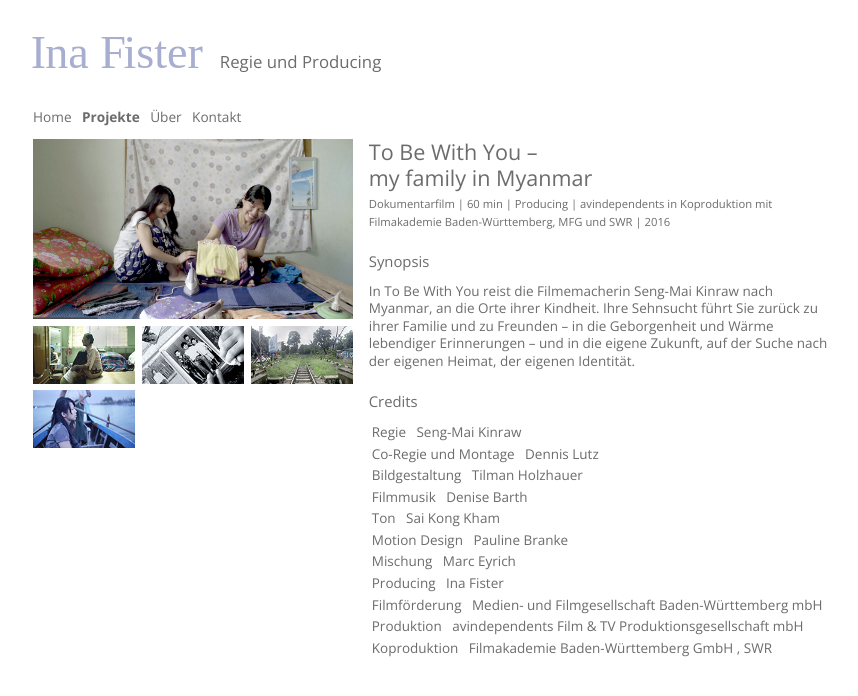
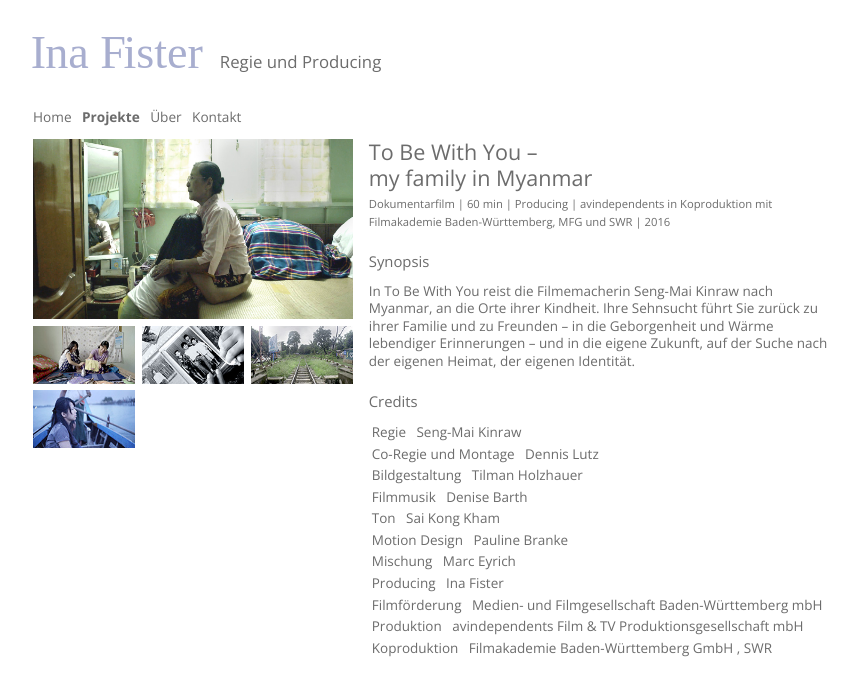
Before and after one commit to fisterfilms/fisterfilms.de, a Jekyll site: the page built from _projekte/to-be-with-you.md, in a window 1280 px wide. Shown: the top 696 px of the page, without its empty margins (207-1065 px from the left). Built offline with Jekyll 4.4.1, drawn with Linux system fonts in a browser that asks for light colours; some web fonts are replaced.

Commit message:
Update to-be-with-you.md

```diff
--- a/_projekte/to-be-with-you.md
+++ b/_projekte/to-be-with-you.md
@@ -7,8 +7,8 @@ order: 3
 author: Ina
 published: true
 images:
+    - ToBeWithYou/Seng Mai mit ihrer Grossmutter.jpg
     - ToBeWithYou/Seng Mai mit ihrer Mutter.jpg
-    - ToBeWithYou/Seng Mai mit ihrer Grossmutter.jpg
     - ToBeWithYou/Erinnerungsfoto der Familie von Seng Mai.jpg
     - ToBeWithYou/Bahngleise in Myitkyina.jpg
     - ToBeWithYou/Seng Mai bei der U Bein Bridge in Mandalay.jpg
```
